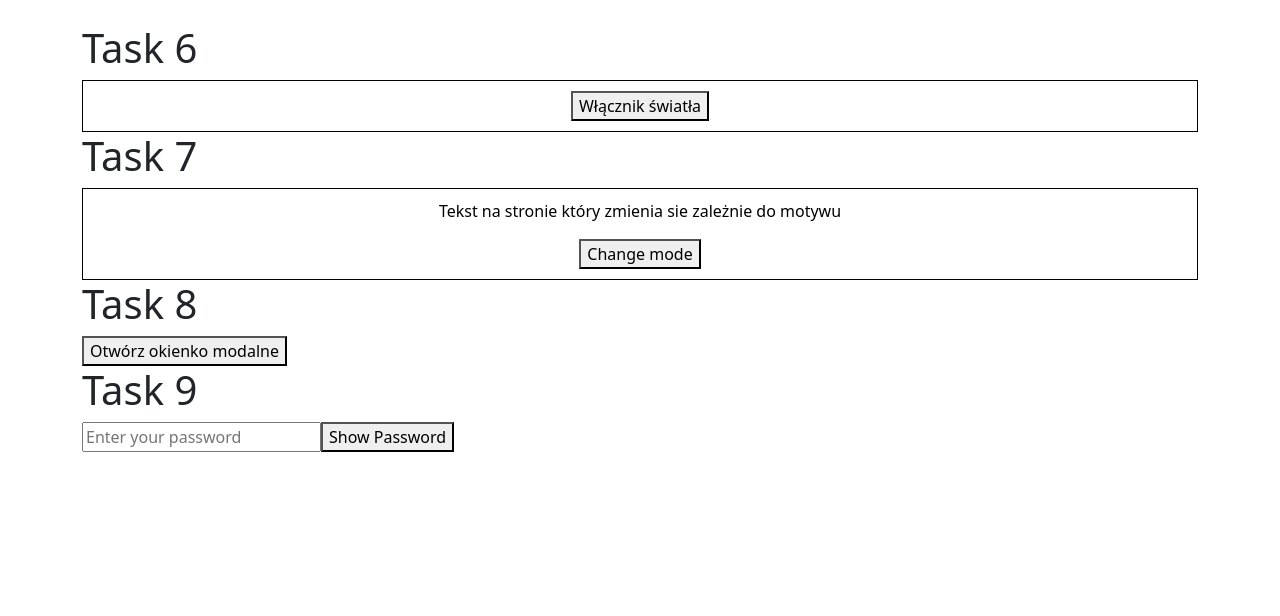
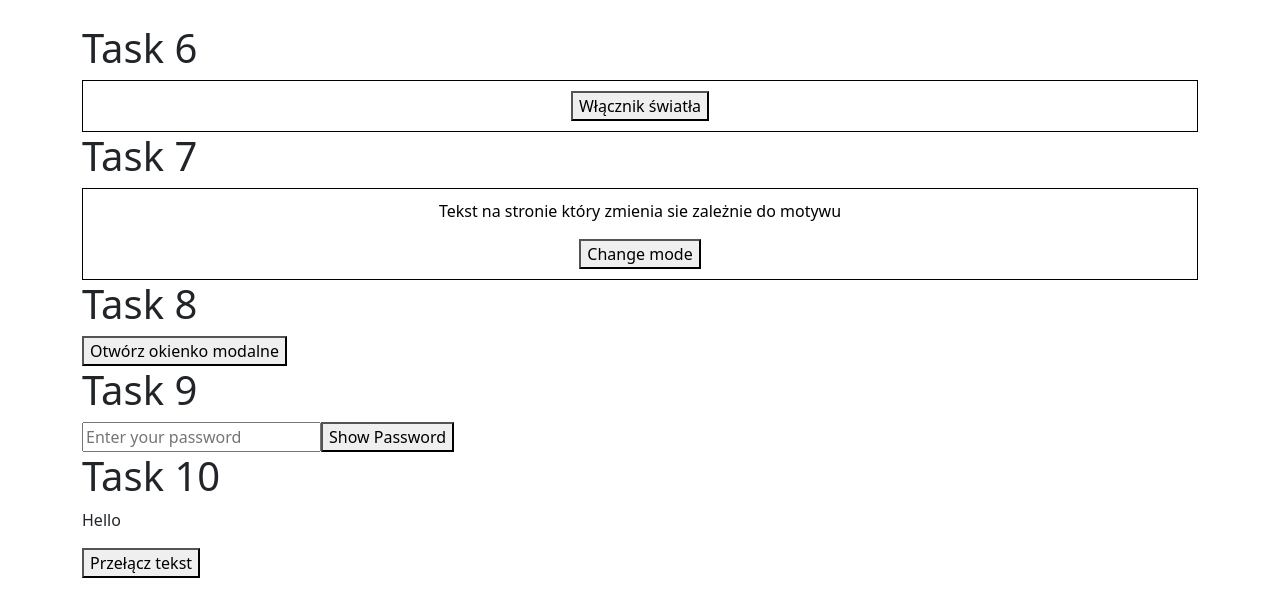
Before and after one commit to celnik-213/react, a React (Create React App) app: page / in a window 1280 px wide. Shown: the top 616 px of the page. Built offline with nearby package versions, Linux system fonts and the light colour scheme.

Commit message:
TextToogle

```diff
--- a/src/App.js
+++ b/src/App.js
@@ -5,6 +5,7 @@ import DarkModeToggle from './components/DarkModeToggle';
 import OknoModal from './components/OknoModal';
 import OknoModalne from './components/okno_modalne';
 import Password from './components/password';
+import TextToogle from './components/TextToogle';
 
 function App() {
 
@@ -20,8 +21,8 @@ function App() {
             <OknoModalne />
             <h1>Task 9</h1>
             <Password />
-
-
+            <h1>Task 10</h1>
+            <TextToogle />
         </div>
 
     );
--- /dev/null
+++ b/src/components/TextToogle.jsx
@@ -0,0 +1,14 @@
+import { useState, useEffect, use } from "react";
+
+const TextToogle = () => {
+ const[isHello, setIsHello] = useState(true);
+    return(
+        <div>
+            <p>{isHello ? "Hello" : "Goodbye"}</p>
+            <button onClick={() => setIsHello(!isHello)}>
+                Przełącz tekst
+            </button>
+        </div>
+    );
+}
+export default TextToogle;
```
